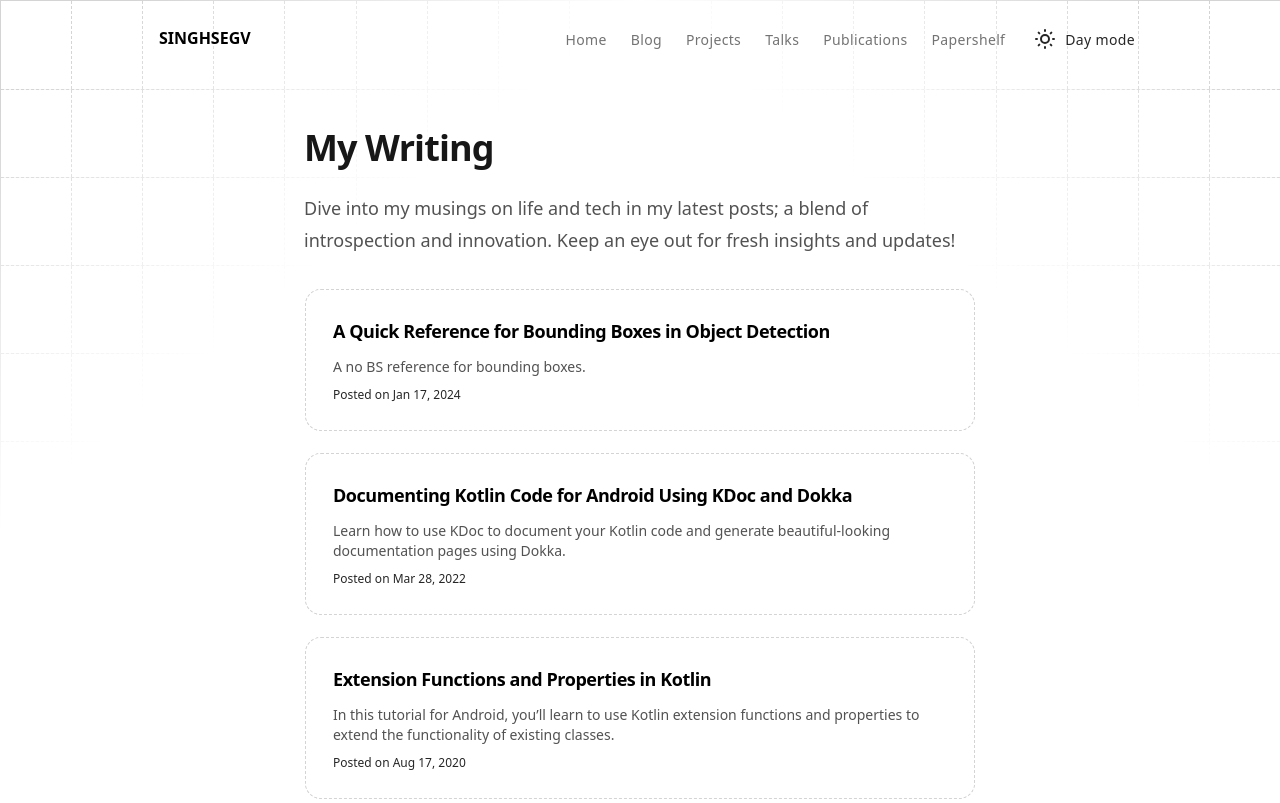
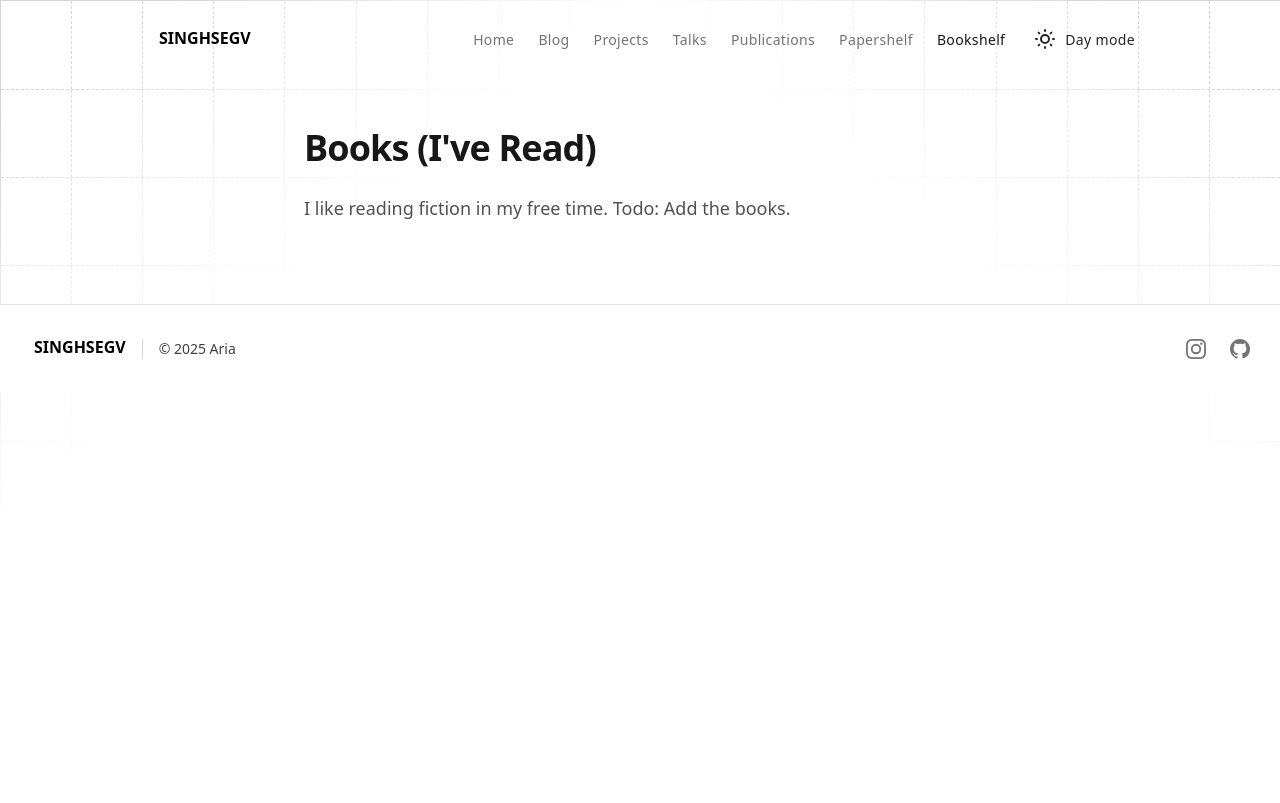
Before and after one commit to singhsegv/singhsegv.github.io, an Astro site: page /books in a window 1280 px wide. Shown: the top 803 px of the page. Built offline with nearby package versions, Linux system fonts and the light colour scheme; Astro itself is replaced by a stand-in of ours.

Commit message:
added books menu itme

```diff
--- a/src/collections/menu.json
+++ b/src/collections/menu.json
@@ -22,5 +22,9 @@
 	{
 		"name": "Papershelf",
 		"url": "/papers"
+	},
+	{
+		"name": "Bookshelf",
+		"url": "/books"
 	}
 ]
--- a/src/pages/books.astro
+++ b/src/pages/books.astro
@@ -4,15 +4,11 @@ import PostsLoop from "../components/posts-loop.astro";
 import Layout from "../layouts/main.astro";
 ---
 
-<Layout title="My Writing">
+<Layout title="Books">
   <section class="relative z-20 max-w-2xl mx-auto my-12 px-7 lg:px-0">
     <PageHeading
-      title="My Writing"
-      description="Dive into my musings on life and tech in my latest posts; a blend of introspection and innovation. Keep an eye out for fresh insights and updates!"
+      title="Books (I've Read)"
+      description="I like reading fiction in my free time. Todo: Add the books."
     />
-
-    <div class="z-50 flex flex-col items-stretch w-full gap-5 my-8">
-      <PostsLoop count="999999999" />
-    </div>
   </section>
 </Layout>
--- a/src/pages/papers.astro
+++ b/src/pages/papers.astro
@@ -7,7 +7,7 @@ import Layout from "../layouts/main.astro";
 <Layout title="Research Papers">
   <section class="relative z-20 max-w-2xl mx-auto my-12 px-7 lg:px-0">
     <PageHeading
-      title="Research papers (Read)"
+      title="Research papers (I've Read)"
       description="I like reading and implementing research papers around various topics that interests me and a big part of my current job also requires me to do the same. Todo: Add the most interesting reads till now."
     />
   </section>
```
